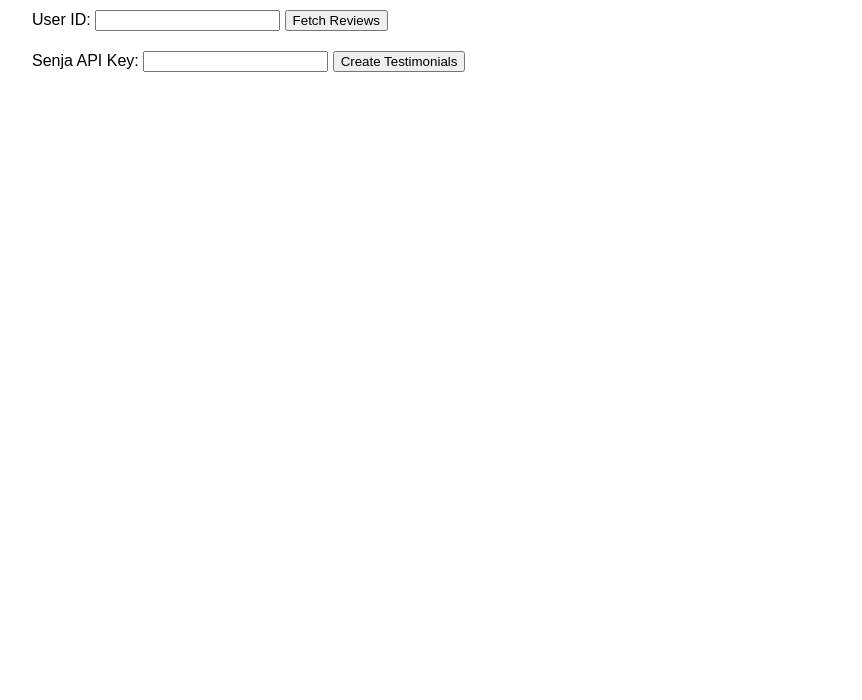
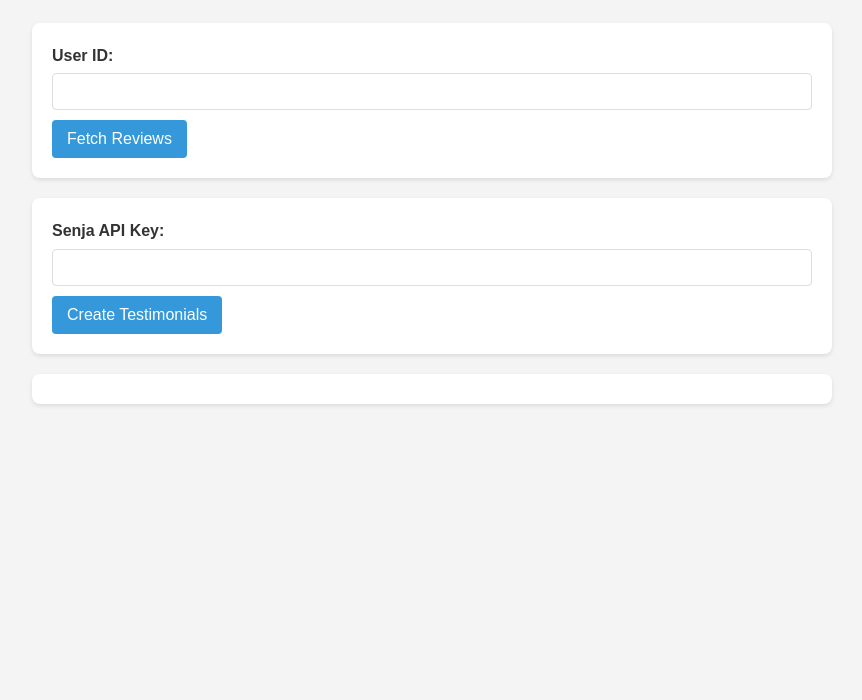
Before and after one commit to steven-the-qa/adplist-senja, a website: page public/index.html in a window 1280 px wide. Shown: the part 100-800 px from the top of the page, without its empty margins (208-1070 px from the left). Drawn offline with Linux system fonts and the light colour scheme.

Commit message:
Improve styling

```diff
--- a/netlify/functions/createTestimonials.ts
+++ b/netlify/functions/createTestimonials.ts
@@ -40,13 +40,13 @@ export const handler: Handler = async (event) => {
 
     return {
       statusCode: 200,
-      body: JSON.stringify(results)
+      body: JSON.stringify(`Successfully created ${adpListReviews.length} Senja testimonials!`)
     }
   } catch (error) {
     console.error('Error creating testimonials:', error)
     return {
       statusCode: 500,
-      body: JSON.stringify({ error: 'An error occurred while creating the testimonials' })
+      body: JSON.stringify('An error occurred while creating the testimonials')
     }
   }
 }
--- a/public/index.html
+++ b/public/index.html
@@ -7,15 +7,64 @@
     <style>
         body {
             font-family: Arial, sans-serif;
+            line-height: 1.6;
+            color: #333;
             max-width: 800px;
             margin: 0 auto;
             padding: 20px;
+            background-color: #f4f4f4;
         }
-        input, button {
-            margin: 10px 0;
+        h1 {
+            color: #2c3e50;
+            text-align: center;
+            margin-bottom: 30px;
+        }
+        div {
+            margin-bottom: 20px;
+            background-color: #fff;
+            padding: 20px;
+            border-radius: 8px;
+            box-shadow: 0 2px 4px rgba(0,0,0,0.1);
+        }
+        label {
+            display: block;
+            margin-bottom: 5px;
+            font-weight: bold;
+        }
+        input {
+            width: 100%;
+            padding: 10px;
+            margin-bottom: 10px;
+            border: 1px solid #ddd;
+            border-radius: 4px;
+            box-sizing: border-box;
+        }
+        button {
+            background-color: #3498db;
+            color: #fff;
+            padding: 10px 15px;
+            border: none;
+            border-radius: 4px;
+            cursor: pointer;
+            font-size: 16px;
+            transition: background-color 0.3s ease;
+        }
+        button:hover {
+            background-color: #2980b9;
         }
         #response {
             white-space: pre-wrap;
+            background-color: #fff;
+            padding: 15px;
+            border-radius: 8px;
+            box-shadow: 0 2px 4px rgba(0,0,0,0.1);
+        }
+        #clearButton {
+            margin-top: 20px;
+            background-color: #e74c3c;
+        }
+        #clearButton:hover {
+            background-color: #c0392b;
         }
     </style>
 </head>
@@ -31,8 +80,8 @@
         <input type="password" id="senjaApiKey" required>
         <button onclick="submitApiKey()">Create Testimonials</button>
     </div>
+    <button onclick="clearResponse()" style="display:none;" id="clearButton">Clear Response</button>
     <div id="response"></div>
-    <button onclick="clearResponse()" style="display:none;" id="clearButton">Clear Response</button>
     <script src="script.js"></script>
 </body>
 </html>
```
Also changed, not shown: src/server.ts (deleted, +0 -82 lines), dist/server.js.
